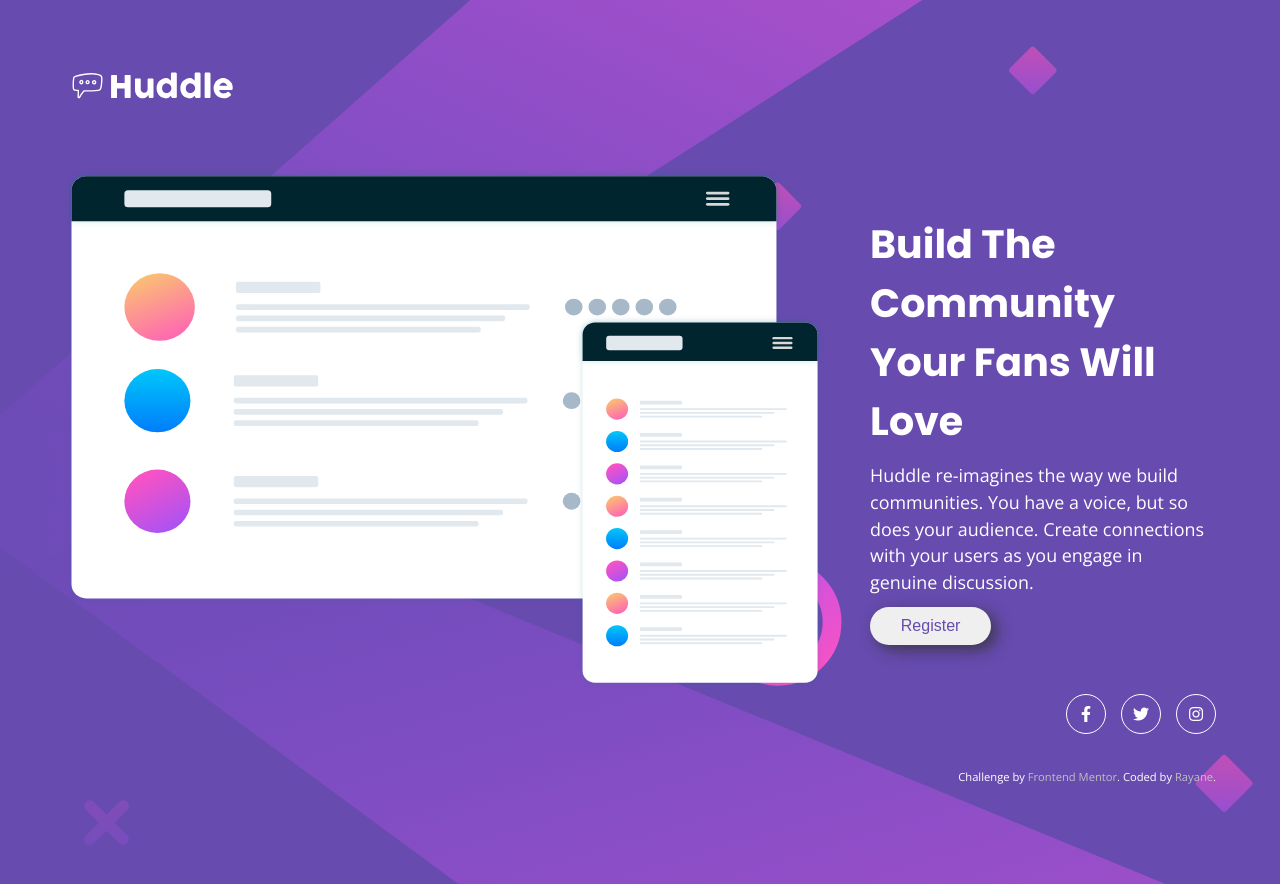
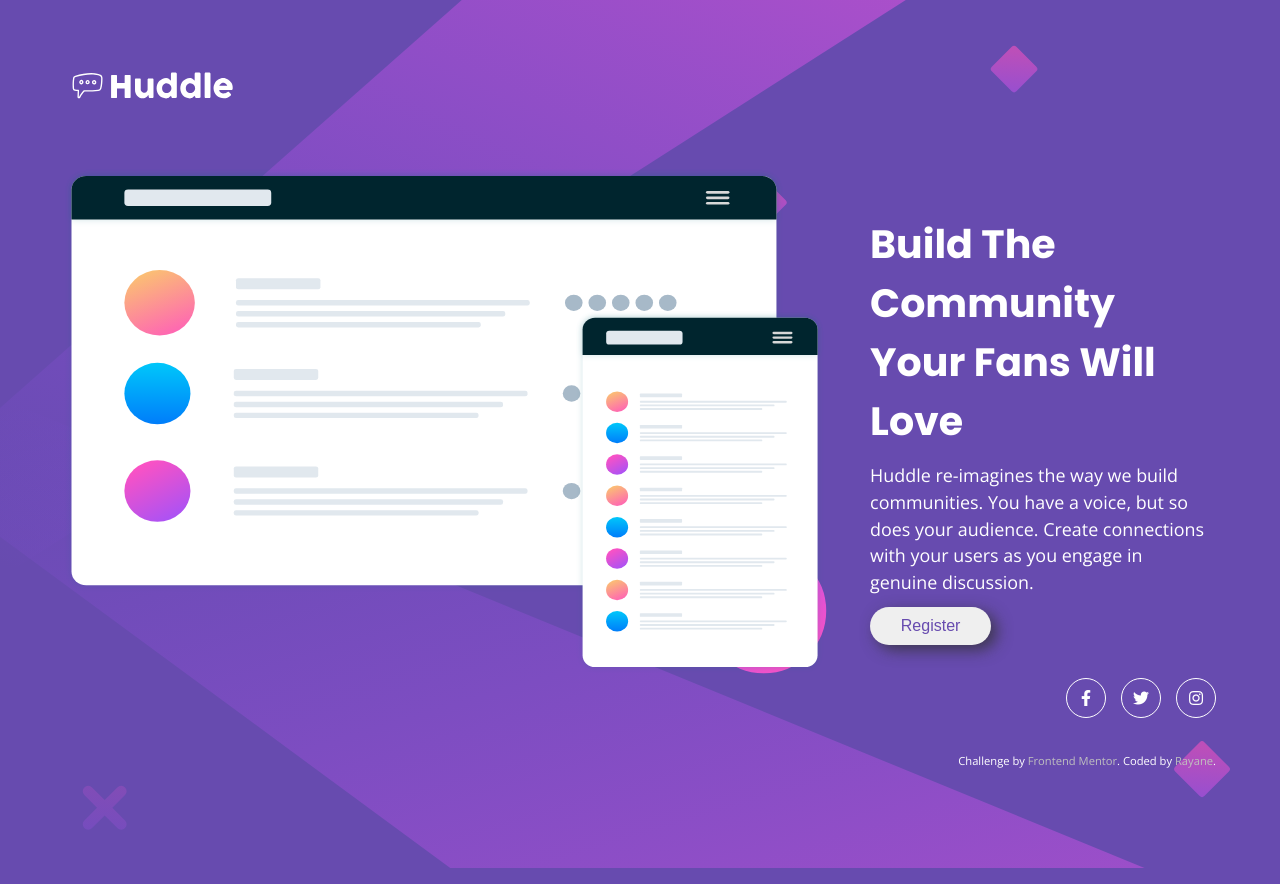
Before and after one commit to RayaneGomes97/Huddle-landing-page-with-a-single-introductory-section, a plain HTML site: page index.html in a window 1280 px wide. Drawn offline with nearby package versions, Linux system fonts and the light colour scheme.

Commit message:
Update styles.css

```diff
--- a/css/styles.css
+++ b/css/styles.css
@@ -1,5 +1,5 @@
 /**
-* DIVISÃO LÓGICA DO CSS
+* LOGICAL DIVISION OF CSS
 *
 * reset
 * global
@@ -118,7 +118,7 @@ h1{
 /*|----------------->> Left <<-----------------|*/
 .box-left img{
   width: 95vh;
-  height: 65vh;
+  height: 63vh;
 }
 
 /*|----------------->> right <<-----------------|*/
```
